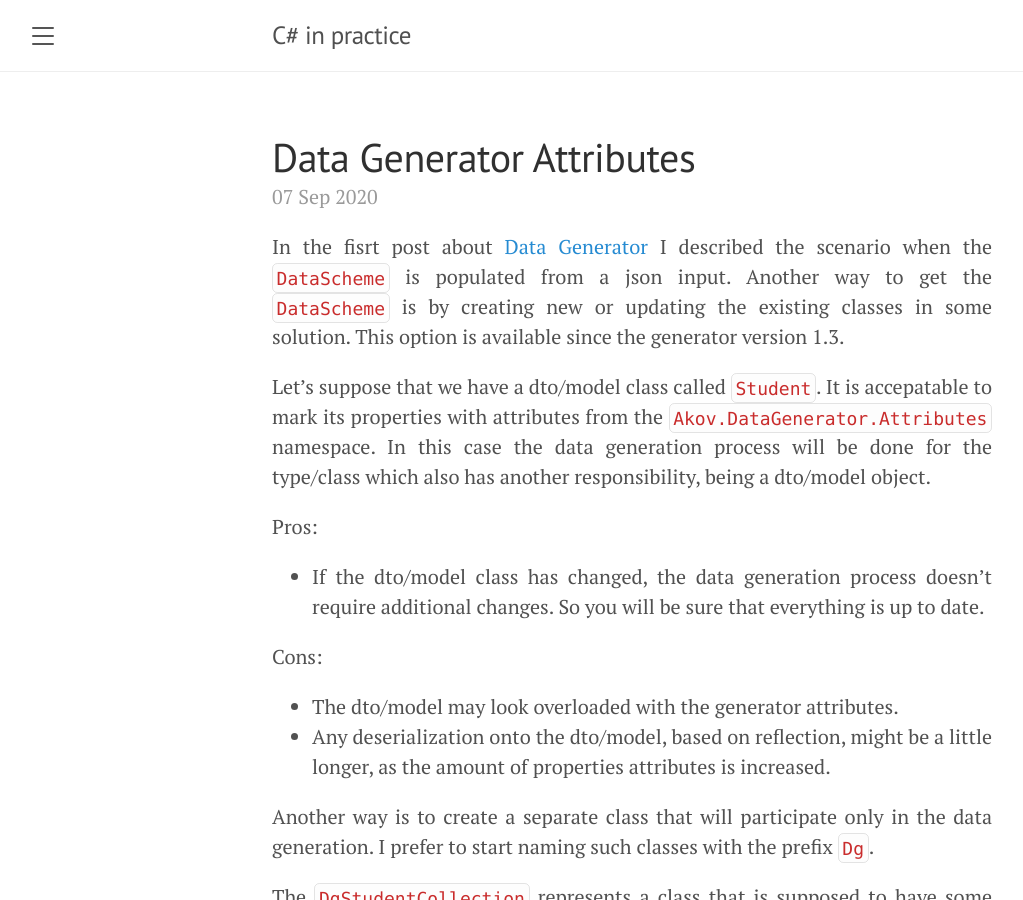
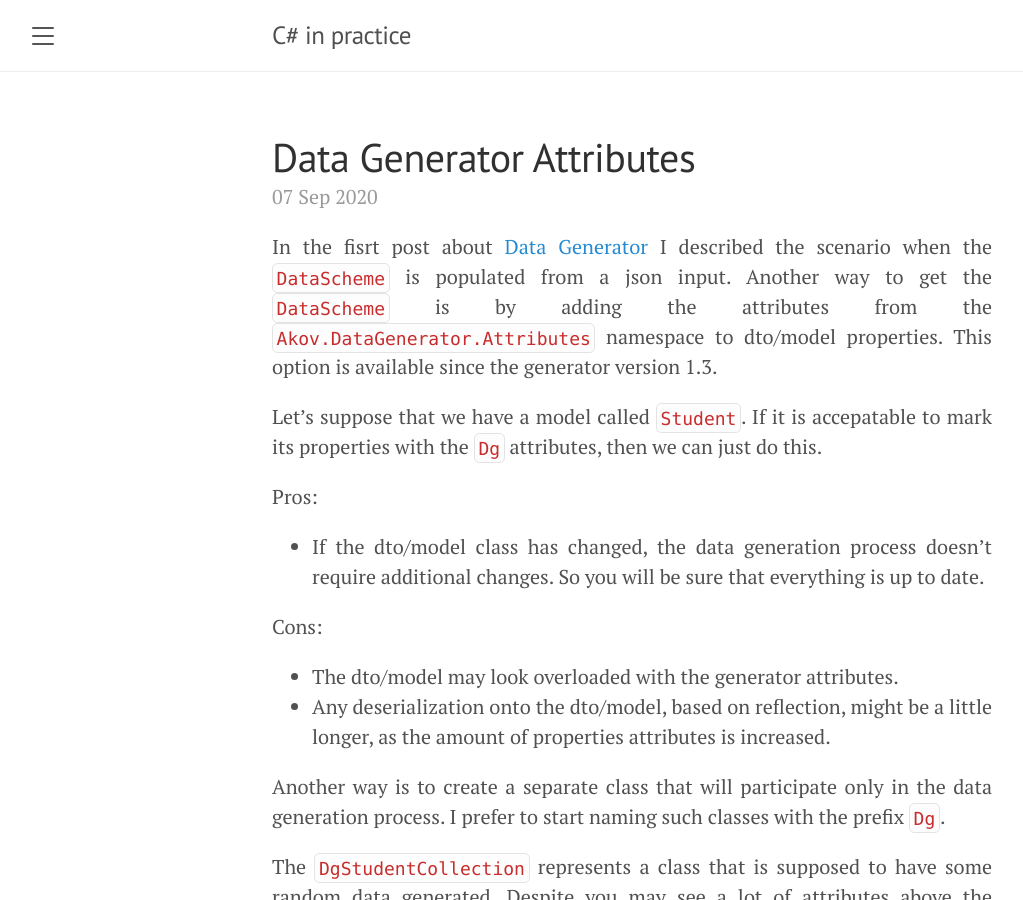
Before and after one commit to akovanev/kovanev.github.io, a Jekyll site: the page built from _posts/2020-09-07-Data-generator-attributes.md, in a window 1280 px wide and 900 px high. Shown: the whole window, without its empty margins (8-1031 px from the left). Built offline with Jekyll 4.4.1, drawn with Linux system fonts in a browser that asks for light colours.

Commit message:
text changes

```diff
--- a/_posts/2020-09-07-Data-generator-attributes.md
+++ b/_posts/2020-09-07-Data-generator-attributes.md
@@ -5,9 +5,9 @@ category: blogs
 tag: Data Generator
 ---
 
-In the fisrt post about <a href="/blogs/2020/08/26/Data-generator">Data Generator</a> I described the scenario when the `DataScheme` is populated from a json input. Another way to get the `DataScheme` is by creating new or updating the existing classes in some solution. This option is available since the generator version 1.3.
+In the fisrt post about <a href="/blogs/2020/08/26/Data-generator">Data Generator</a> I described the scenario when the `DataScheme` is populated from a json input. Another way to get the `DataScheme` is by adding the attributes from the `Akov.DataGenerator.Attributes` namespace to dto/model properties. This option is available since the generator version 1.3.
 
-Let's suppose that we have a dto/model class called `Student`. It is accepatable to mark its properties with attributes from the `Akov.DataGenerator.Attributes` namespace. In this case the data generation process will be done for the type/class which also has another responsibility, being a dto/model object.
+Let's suppose that we have a model called `Student`. If it is accepatable to mark its properties with the `Dg` attributes, then we can just do this.
 
 Pros:
 
```
Also changed, not shown: other parts of _posts/2020-09-07-Data-generator-attributes.md (+1 -1 lines).
